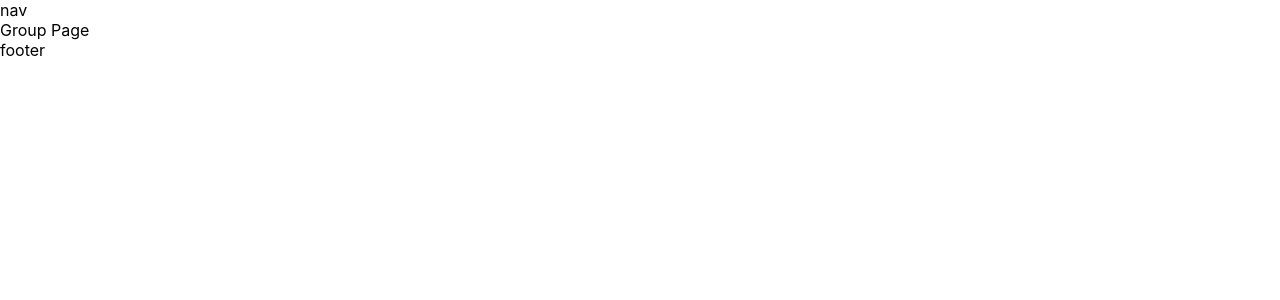
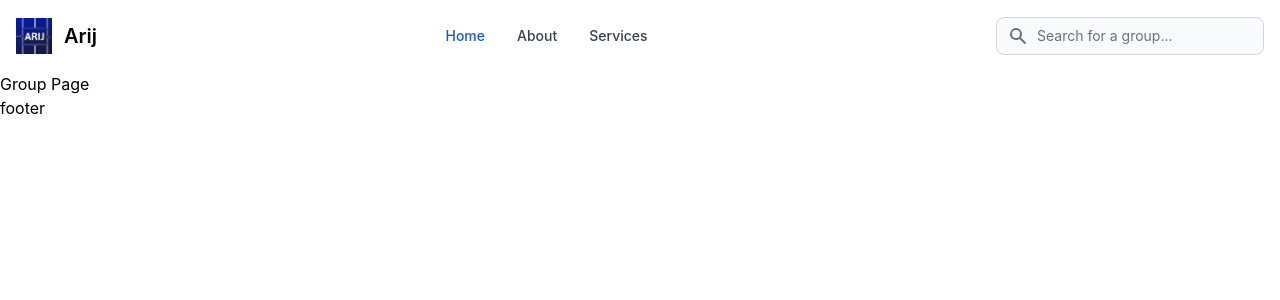
Before and after one commit to Jstelzl/arij, a React (Create React App) app in the folder client/: page / in a window 1280 px wide. Shown: the top 300 px of the page. Built offline with nearby package versions, Linux system fonts and the light colour scheme.

Commit message:
successfully implemented tailwind css and flowbite

```diff
--- a/client/my-project/package.json
+++ /dev/null
@@ -1,5 +0,0 @@
-{
-  "name": "my-project",
-  "version": "0.1.0",
-  "private": true
-}
--- a/client/package.json
+++ b/client/package.json
@@ -6,13 +6,15 @@
     "@testing-library/jest-dom": "^5.16.5",
     "@testing-library/react": "^13.4.0",
     "@testing-library/user-event": "^13.5.0",
+    "flowbite": "^1.5.5",
+    "flowbite-react": "^0.3.7",
     "react": "^18.2.0",
     "react-dom": "^18.2.0",
     "react-scripts": "5.0.1",
     "web-vitals": "^2.1.4"
   },
-
-    "devDependencies": { "autoprefixer": "^10.4.13",
+  "devDependencies": {
+    "autoprefixer": "^10.4.13",
     "postcss": "^8.4.20",
     "tailwindcss": "^3.2.4"
   },
--- /dev/null
+++ b/client/postcss.config.js
@@ -0,0 +1,6 @@
+module.exports = {
+  plugins: {
+    tailwindcss: {},
+    autoprefixer: {},
+  },
+}
--- a/client/src/components/NavLink/index.js
+++ b/client/src/components/NavLink/index.js
@@ -1,10 +1,65 @@
 import React from "react";
+import LogoSmall from '../../assets/logo-small.png'
 
 // Here we are using object destructuring assignment to pluck off our variables from the props object
 // We assign them to their own variable names
 function NavTabs({ currentPage, handlePageChange }) {
   return (
-    <nav>nav</nav>
+<nav className="bg-white border-gray-200 px-2 sm:px-4 py-2.5 rounded dark:bg-gray-900">
+  <div className="container flex flex-wrap items-center justify-between mx-auto">
+  <a href="" className="flex items-center">
+    {/* logo */}
+      <img src={LogoSmall} className="h-6 mr-3 sm:h-9" alt="Arij Logo" />
+      <span className="self-center text-xl font-semibold whitespace-nowrap dark:text-white">Arij</span>
+  </a>
+  {/* search function */}
+  <div className="flex md:order-2">
+    <button type="button" data-collapse-toggle="navbar-search" aria-controls="navbar-search" aria-expanded="false" className="md:hidden text-gray-500 dark:text-gray-400 hover:bg-gray-100 dark:hover:bg-gray-700 focus:outline-none focus:ring-4 focus:ring-gray-200 dark:focus:ring-gray-700 rounded-lg text-sm p-2.5 mr-1" >
+      <svg className="w-5 h-5" aria-hidden="true" fill="currentColor" viewBox="0 0 20 20" xmlns="http://www.w3.org/2000/svg"><path fill-rule="evenodd" d="M8 4a4 4 0 100 8 4 4 0 000-8zM2 8a6 6 0 1110.89 3.476l4.817 4.817a1 1 0 01-1.414 1.414l-4.816-4.816A6 6 0 012 8z" clip-rule="evenodd"></path></svg>
+      <span className="sr-only">Search</span>
+    </button>
+    <div className="relative hidden md:block">
+      <div className="absolute inset-y-0 left-0 flex items-center pl-3 pointer-events-none">
+        <svg className="w-5 h-5 text-gray-500" aria-hidden="true" fill="currentColor" viewBox="0 0 20 20" xmlns="http://www.w3.org/2000/svg"><path fill-rule="evenodd" d="M8 4a4 4 0 100 8 4 4 0 000-8zM2 8a6 6 0 1110.89 3.476l4.817 4.817a1 1 0 01-1.414 1.414l-4.816-4.816A6 6 0 012 8z" clip-rule="evenodd"></path></svg>
+        <span className="sr-only">Search icon</span>
+      </div>
+      <input type="text" id="search-navbar" className="block w-full p-2 pl-10 text-sm text-gray-900 border border-gray-300 rounded-lg bg-gray-50 focus:ring-blue-500 focus:border-blue-500 dark:bg-gray-700 dark:border-gray-600 dark:placeholder-gray-400 dark:text-white dark:focus:ring-blue-500 dark:focus:border-blue-500" placeholder="Search for a group..." />
+    </div>
+    <button data-collapse-toggle="navbar-search" type="button" className="inline-flex items-center p-2 text-sm text-gray-500 rounded-lg md:hidden hover:bg-gray-100 focus:outline-none focus:ring-2 focus:ring-gray-200 dark:text-gray-400 dark:hover:bg-gray-700 dark:focus:ring-gray-600" aria-controls="navbar-search" aria-expanded="false">
+      <span className="sr-only">Open menu</span>
+      <svg className="w-6 h-6" aria-hidden="true" fill="currentColor" viewBox="0 0 20 20" xmlns="http://www.w3.org/2000/svg"><path fill-rule="evenodd" d="M3 5a1 1 0 011-1h12a1 1 0 110 2H4a1 1 0 01-1-1zM3 10a1 1 0 011-1h12a1 1 0 110 2H4a1 1 0 01-1-1zM3 15a1 1 0 011-1h12a1 1 0 110 2H4a1 1 0 01-1-1z" clip-rule="evenodd"></path></svg>
+    </button>
+  </div>
+  {/* Links */}
+    <div className="items-center justify-between hidden w-full md:flex md:w-auto md:order-1" id="navbar-search">
+      <div className="relative mt-3 md:hidden">
+        <div className="absolute inset-y-0 left-0 flex items-center pl-3 pointer-events-none">
+          <svg className="w-5 h-5 text-gray-500" aria-hidden="true" fill="currentColor" viewBox="0 0 20 20" xmlns="http://www.w3.org/2000/svg"><path fill-rule="evenodd" d="M8 4a4 4 0 100 8 4 4 0 000-8zM2 8a6 6 0 1110.89 3.476l4.817 4.817a1 1 0 01-1.414 1.414l-4.816-4.816A6 6 0 012 8z" clip-rule="evenodd"></path></svg>
+        </div>
+        <input type="text" id="search-navbar" className="block w-full p-2 pl-10 text-sm text-gray-900 border border-gray-300 rounded-lg bg-gray-50 focus:ring-blue-500 focus:border-blue-500 dark:bg-gray-700 dark:border-gray-600 dark:placeholder-gray-400 dark:text-white dark:focus:ring-blue-500 dark:focus:border-blue-500" placeholder="Search..." />
+      </div>
+      <ul className="flex flex-col p-4 mt-4 border border-gray-100 rounded-lg bg-gray-50 md:flex-row md:space-x-8 md:mt-0 md:text-sm md:font-medium md:border-0 md:bg-white dark:bg-gray-800 md:dark:bg-gray-900 dark:border-gray-700">
+        <li>
+          <a
+          href="#MyPage"
+          onClick={() => handlePageChange("MyPage")}
+          className={
+            currentPage === "MyPage" ? "block py-2 pl-3 pr-4 text-white bg-blue-700 rounded md:bg-transparent md:text-blue-700 md:p-0 dark:text-white" : "block py-2 pl-3 pr-4 text-white bg-blue-700 rounded md:bg-transparent md:text-blue-700 md:p-0 dark:text-white"
+          }
+        >
+            Home</a>
+        </li>
+        <li>
+          <a href="#" className="block py-2 pl-3 pr-4 text-gray-700 rounded hover:bg-gray-100 md:hover:bg-transparent md:hover:text-blue-700 md:p-0 md:dark:hover:text-white dark:text-gray-400 dark:hover:bg-gray-700 dark:hover:text-white md:dark:hover:bg-transparent dark:border-gray-700">About</a>
+        </li>
+        <li>
+          <a href="#" className="block py-2 pl-3 pr-4 text-gray-700 rounded hover:bg-gray-100 md:hover:bg-transparent md:hover:text-blue-700 md:p-0 dark:text-gray-400 md:dark:hover:text-white dark:hover:bg-gray-700 dark:hover:text-white md:dark:hover:bg-transparent dark:border-gray-700">Services</a>
+        </li>
+      </ul>
+    </div>
+  </div>
+</nav>
+
   );
 }
 
@@ -18,7 +73,7 @@ export default NavTabs;
               <a
                 href="#aboutMe"
                 onClick={() => handlePageChange("About Me")}
-                // Check to see if the currentPage is `About`, and if so we use the active link class from bootstrap. Otherwise, we set it to a normal nav-link
+                // Check to see if the currentPage is `About`, and if so we use the active link className from bootstrap. Otherwise, we set it to a normal nav-link
                 className={
                   currentPage === "About Me" ? "nav-link active text-info text-opacity-75 bg-dark" : "nav-link text-secondary"
                 }
@@ -30,7 +85,7 @@ export default NavTabs;
               <a
                 href="#portfolio"
                 onClick={() => handlePageChange("Portfolio")}
-                // Check to see if the currentPage is `Blog`, and if so we use the active link class from bootstrap. Otherwise, we set it to a normal nav-link
+                // Check to see if the currentPage is `Blog`, and if so we use the active link className from bootstrap. Otherwise, we set it to a normal nav-link
                 className={
                   currentPage === "Portfolio" ? "nav-link active text-info text-opacity-75 bg-dark" : "nav-link text-secondary"
                 }
@@ -42,7 +97,7 @@ export default NavTabs;
               <a
                 href="#resume"
                 onClick={() => handlePageChange("Resume")}
-                // Check to see if the currentPage is `Contact`, and if so we use the active link class from bootstrap. Otherwise, we set it to a normal nav-link
+                // Check to see if the currentPage is `Contact`, and if so we use the active link className from bootstrap. Otherwise, we set it to a normal nav-link
                 className={
                   currentPage === "Resume" ? "nav-link active text-info text-opacity-75 bg-dark" : "nav-link text-secondary"
                 }
@@ -54,7 +109,7 @@ export default NavTabs;
               <a
                 href="#contact"
                 onClick={() => handlePageChange("Contact")}
-                // Check to see if the currentPage is `Contact`, and if so we use the active link class from bootstrap. Otherwise, we set it to a normal nav-link
+                // Check to see if the currentPage is `Contact`, and if so we use the active link className from bootstrap. Otherwise, we set it to a normal nav-link
                 className={
                   currentPage === "Contact" ? "nav-link active text-info text-opacity-75 bg-dark" : "nav-link text-secondary"
                 }
--- a/client/src/index.css
+++ b/client/src/index.css
@@ -1,6 +1,7 @@
 @tailwind base;
 @tailwind components;
 @tailwind utilities;
+
 body {
   margin: 0;
   font-family: -apple-system, BlinkMacSystemFont, 'Segoe UI', 'Roboto', 'Oxygen',
--- /dev/null
+++ b/client/tailwind.config.js
@@ -0,0 +1,12 @@
+module.exports = {
+  content: [
+    "./src/**/*.{js,jsx,ts,tsx}",
+    'node_modules/flowbite-react/**/*.{js,jsx,ts,tsx}'
+  ],
+  theme: {
+    extend: {},
+  },
+  plugins: [
+    require('flowbite/plugin')
+]
+}
```
Also changed, not shown: client/src/assets/logo-small.png (added), 1 other file (tests, documents, lock files or other folders).
